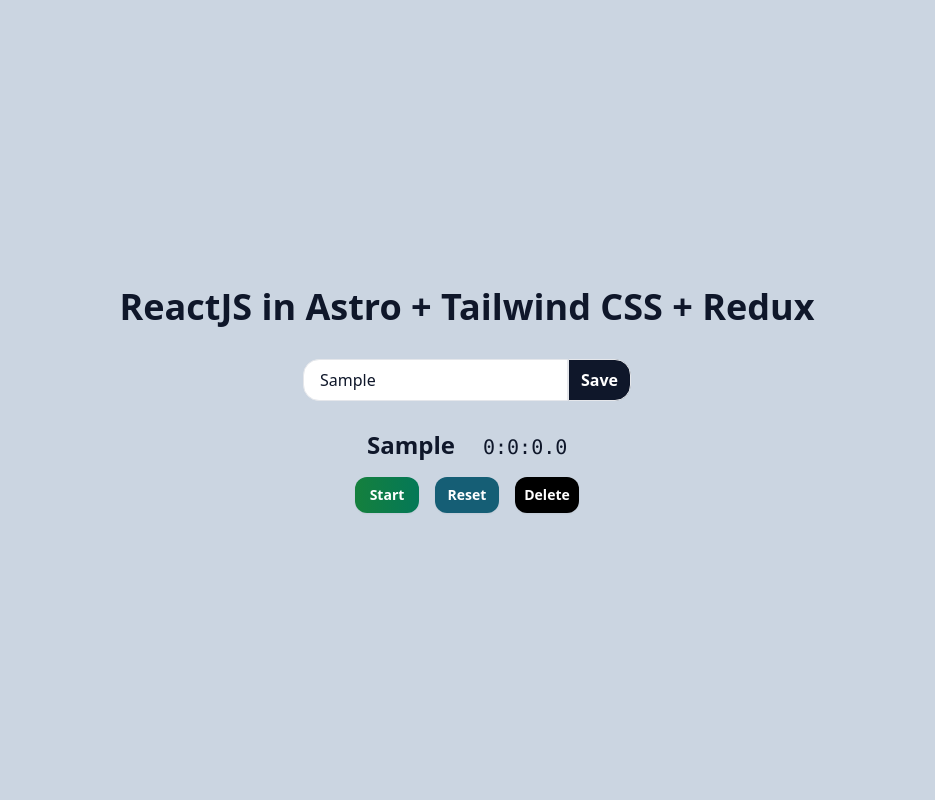
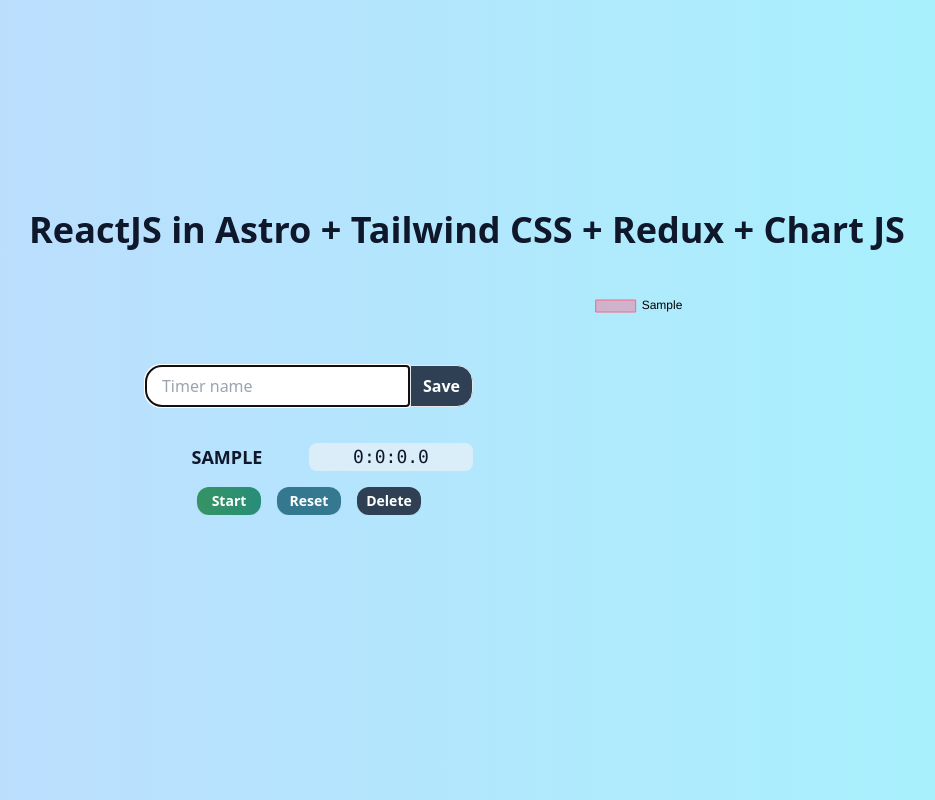
Before and after one commit to duquejo/react-ts-redux-timers, an Astro site: page / in a window 1280 px wide. Both pictures are taken after typing "Sample" into the empty fields and a click on the button "Save". Shown: the whole page, without its empty margins (173-1108 px from the left). Built offline with nearby package versions, Linux system fonts and the light colour scheme; Astro itself is replaced by a stand-in of ours.

Commit message:
:sparkles: Statistics feature

```diff
--- a/package.json
+++ b/package.json
@@ -20,8 +20,10 @@
 		"@types/react": "^18.0.21",
 		"@types/react-dom": "^18.0.6",
 		"astro": "^2.5.0",
+		"chart.js": "^4.3.0",
 		"lodash": "^4.17.21",
 		"react": "^18.0.0",
+		"react-chartjs-2": "^5.2.0",
 		"react-dom": "^18.0.0",
 		"react-redux": "^8.0.7",
 		"redux": "^4.2.1",
--- /dev/null
+++ b/src/components/App.tsx
@@ -0,0 +1,17 @@
+import { NewTimer } from './NewTimer';
+import { ListTimers } from './ListTimers';
+import { Statistics } from './Statistics';
+
+export const App = () => {
+	return (
+		<div className="flex flex-col justify-normal items-center gap-4 lg:flex-row lg:justify-center lg:items-center">
+			<div className="order-2 lg:order-1">
+				<NewTimer />
+				<ListTimers />
+			</div>
+			<div className="order-1 lg:order-2">
+				<Statistics />
+			</div>
+		</div>
+	);
+};
--- a/src/components/ListTimers.tsx
+++ b/src/components/ListTimers.tsx
@@ -5,10 +5,10 @@
 export const ListTimers = () => {
 	const timers = useSelector((state: any) => state.timers);
 	return (
-		<>
+		<div className="timer-container">
 			{timers.map((timer: Timer, i: number) => (
 				<SingleTimerView key={`timer-${i}`} timer={timer} index={i} />
 			))}
-		</>
+		</div>
 	);
 };
--- a/src/components/NewTimer.tsx
+++ b/src/components/NewTimer.tsx
@@ -1,28 +1,41 @@
-import { ChangeEvent, FC, useState } from 'react';
+import { ChangeEvent, FC, KeyboardEvent, useRef, useState } from 'react';
 import { useDispatch } from 'react-redux';
 import { addTimer } from '../actions';
 
 export const NewTimer: FC<any> = () => {
 	const [name, setName] = useState<string>('');
+	const inputRef = useRef<HTMLInputElement>(null);
+
 	const dispatch = useDispatch();
 
-	const handleOnClick = (): void => {
+	const sendActions = (): void => {
 		dispatch(addTimer(name));
+		setName('');
+		inputRef.current?.focus();
 	};
 
-	const handleOnChange = (e: ChangeEvent<HTMLInputElement>): void => {
+	const handleOnClick = (): void => sendActions();
+
+	const handleOnChangeEnter = (e: KeyboardEvent<HTMLInputElement>): void => {
+		if (e.code === 'Enter') {
+			sendActions();
+		}
+	};
+
+	const handleOnChange = (e: ChangeEvent<HTMLInputElement>): void =>
 		setName(e.target.value);
-	};
 
 	return (
 		<div className="new-timer">
 			<input
+				ref={inputRef}
 				type="text"
 				name="name"
-				placeholder="New timer name"
+				placeholder="Timer name"
 				id="name"
 				value={name}
 				onChange={handleOnChange}
+				onKeyDown={handleOnChangeEnter}
 			/>
 			<button onClick={handleOnClick}>Save</button>
 		</div>
--- a/src/components/SingleTimerView.tsx
+++ b/src/components/SingleTimerView.tsx
@@ -31,10 +31,13 @@
 				>
 					{timer.isRunning ? 'Stop' : 'Start'}
 				</button>
-				<button className="bg-cyan-800" onClick={handleOnClickReset}>
+				<button className="bg-cyan-800/80" onClick={handleOnClickReset}>
 					Reset
 				</button>
-				<button className="bg-black" onClick={handleOnClickDelete}>
+				<button
+					className="bg-slate-900/80"
+					onClick={handleOnClickDelete}
+				>
 					Delete
 				</button>
 			</div>
--- /dev/null
+++ b/src/components/Statistics.tsx
@@ -0,0 +1,23 @@
+import { Chart as ChartJS, ArcElement, Legend } from 'chart.js';
+import { Doughnut } from 'react-chartjs-2';
+import { parseTimersToChartJs } from '../utils';
+import { useSelector } from 'react-redux';
+import { CHARTJS_CONFIG } from '../types/constants';
+
+ChartJS.register(ArcElement, Legend);
+
+export const Statistics = () => {
+	const timers = useSelector((state: any) => state.timers);
+	return (
+		<>
+			{timers?.length > 0 ? (
+				<Doughnut
+					data={parseTimersToChartJs(timers)}
+					options={CHARTJS_CONFIG.options}
+				/>
+			) : (
+				<h5 className="text-lg italic">Please create a timer first.</h5>
+			)}
+		</>
+	);
+};
--- a/src/pages/index.astro
+++ b/src/pages/index.astro
@@ -9,12 +9,12 @@
 		<link rel="icon" type="image/svg+xml" href="/favicon.svg" />
 		<meta name="viewport" content="width=device-width" />
 		<meta name="generator" content={Astro.generator} />
-		<title>Astro sample</title>
+		<title>Timers mini-project</title>
 	</head>
 	<body>
 		<div class="flex flex-col items-center justify-center h-screen">
-			<h1 class="text-2xl xl:text-4xl font-bold mb-5">
-				ReactJS in Astro + Tailwind CSS + Redux
+			<h1 class="text-2xl xl:text-4xl font-bold mb-5 mx-5 lg:mb-10">
+				ReactJS in Astro + Tailwind CSS + Redux + Chart JS
 			</h1>
 			<App client:only="ReactJS" />
 		</div>
--- a/src/providers/store.tsx
+++ b/src/providers/store.tsx
@@ -5,14 +5,10 @@
 import { devToolsEnhancer } from 'redux-devtools-extension';
 
 import { update } from '../actions';
-import {
-	loadState,
-	saveState,
-} from '../utils';
+import { loadState, saveState } from '../utils';
 import rootReducer from '../reducers';
-import { NewTimer } from '../components/NewTimer';
-import { ListTimers } from '../components/ListTimers';
 import { CONSTANTS_KEYS, CONSTANTS_VALUES } from '../types/constants';
+import { App } from '../components/App';
 
 const store: Store = createStore(
 	rootReducer,
@@ -37,8 +33,7 @@
 
 	return (
 		<Provider store={store}>
-			<NewTimer />
-			<ListTimers />
+			<App />
 		</Provider>
 	);
 };
--- a/src/styles/base.css
+++ b/src/styles/base.css
@@ -4,19 +4,19 @@
 
 @layer base {
 	body {
-		@apply text-slate-900 bg-slate-300;
+		@apply text-slate-900 bg-gradient-to-r from-blue-200 to-cyan-200;
 	}
 
 	h1 {
-		@apply text-3xl text-center xl:text-left;
+		@apply text-3xl text-center lg:text-left;
 	}
 
 	h2 {
-		@apply text-2xl text-center xl:text-left;
+		@apply text-2xl text-center lg:text-left;
 	}
 
 	.new-timer {
-		@apply flex justify-center mb-4 xl:mt-3;
+		@apply flex justify-center lg:mt-0 mt-3;
 	}
 
 	.new-timer > input {
@@ -24,34 +24,38 @@
 	}
 
 	.new-timer > button {
-		@apply text-base rounded-tr-2xl rounded-br-2xl border bg-slate-900 m-0 text-white font-bold px-3;
+		@apply text-base rounded-tr-2xl rounded-br-2xl border bg-slate-900/80 m-0 text-white font-bold px-3;
+	}
+
+	.timer-container {
+		@apply mt-5 overflow-y-auto max-h-[35vh] lg:max-h-[60vh];
 	}
 
 	.timer-view {
-		@apply w-56 grid grid-cols-2 items-baseline;
+		@apply grid grid-cols-2 items-center m-auto;
 	}
 
 	.timer-view > h1 {
-		@apply m-4 text-center tabular-nums text-xl font-mono font-extralight;
+		@apply my-4 text-center tabular-nums font-mono font-extralight bg-gray-100/60 rounded-lg text-lg;
 	}
 
 	.timer-view > h2 {
-		@apply font-bold text-center;
+		@apply font-bold text-center uppercase text-lg;
 	}
 
 	.timer-buttons {
-		@apply flex col-span-2 text-center justify-between;
+		@apply flex col-span-2 text-center justify-between w-56 mx-auto mb-2 last:mb-0;
 	}
 
 	.timer-buttons > button {
-		@apply px-1 py-2 mx-2 rounded-xl font-semibold text-sm w-16 shadow-sm text-white last:mx-0 first:mx-0;
+		@apply px-1 py-1 rounded-xl font-semibold text-sm w-16 shadow-sm text-white last:mx-0 first:mx-0;
 	}
 
 	.timer-buttons > button.isRunning {
-		@apply bg-gradient-to-r from-green-700 to-emerald-700;
+		@apply bg-gradient-to-r from-green-700/80 to-emerald-700/80;
 	}
 
 	.timer-buttons > button.isStopped {
-		@apply bg-gradient-to-r from-rose-700 to-red-700;
+		@apply bg-gradient-to-r from-rose-700/80 to-red-700/80;
 	}
 }
--- a/src/types/constants.ts
+++ b/src/types/constants.ts
@@ -20,3 +20,34 @@
 	[CONSTANTS_KEYS.MS_ROUND]: 10,
 	[CONSTANTS_KEYS.HOUR_ROUND]: 60,
 };
+
+export const CHARTJS_CONFIG = {
+	chart: {
+		backgroundColor: [
+			'rgba(255, 99, 132, 0.4)',
+			'rgba(54, 162, 235, 0.4)',
+			'rgba(255, 206, 86, 0.4)',
+			'rgba(75, 192, 192, 0.4)',
+			'rgba(153, 102, 255, 0.4)',
+			'rgba(255, 159, 64, 0.4)',
+		],
+		borderColor: [
+			'rgba(255, 99, 132, 1)',
+			'rgba(54, 162, 235, 1)',
+			'rgba(255, 206, 86, 1)',
+			'rgba(75, 192, 192, 1)',
+			'rgba(153, 102, 255, 1)',
+			'rgba(255, 159, 64, 1)',
+		],
+		borderWidth: 1,
+	},
+	options: {
+		plugins: {
+			legend: {
+				labels: {
+					color: 'black',
+				},
+			},
+		},
+	},
+};
--- a/src/utils/index.ts
+++ b/src/utils/index.ts
@@ -1,4 +1,10 @@
-import { CONSTANTS_KEYS, CONSTANTS_VALUES } from '../types/constants';
+import type { Timer } from '../model/Timer';
+import {
+	CONSTANTS_KEYS,
+	CONSTANTS_VALUES,
+	CHARTJS_CONFIG,
+} from '../types/constants';
+import type { ChartData } from 'chart.js';
 
 /**
  * The function formats a given time in milliseconds into a string in the format of
@@ -59,3 +65,27 @@
 		console.error('Error saving data');
 	}
 };
+
+export const parseTimersToChartJs = (
+	timers: Array<Timer>
+): ChartData<'doughnut'> => {
+	let chartJs: { labels: Array<string>; dataset: Array<number> } = {
+		labels: [],
+		dataset: [],
+	};
+
+	timers.forEach((timer: Timer) => {
+		chartJs.labels!.push(timer.name);
+		chartJs.dataset.push(timer.time);
+	});
+
+	return {
+		labels: chartJs.labels,
+		datasets: [
+			{
+				data: chartJs.dataset,
+				...CHARTJS_CONFIG.chart,
+			},
+		],
+	};
+};
```
Also changed, not shown: 1 other file.
